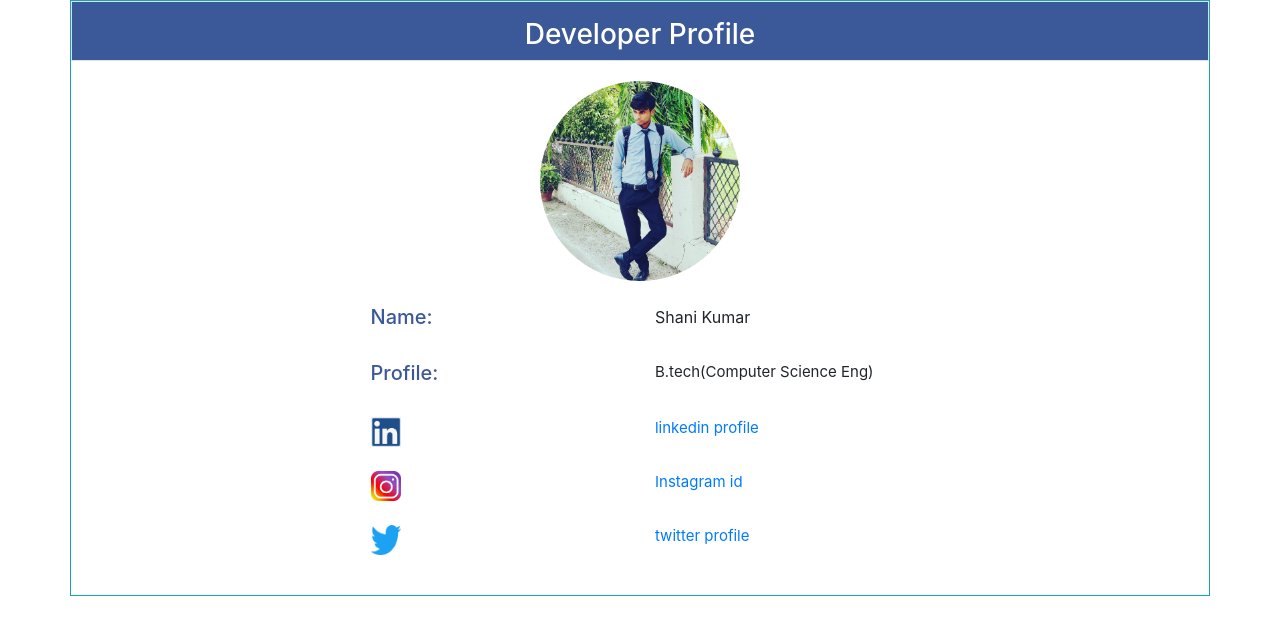
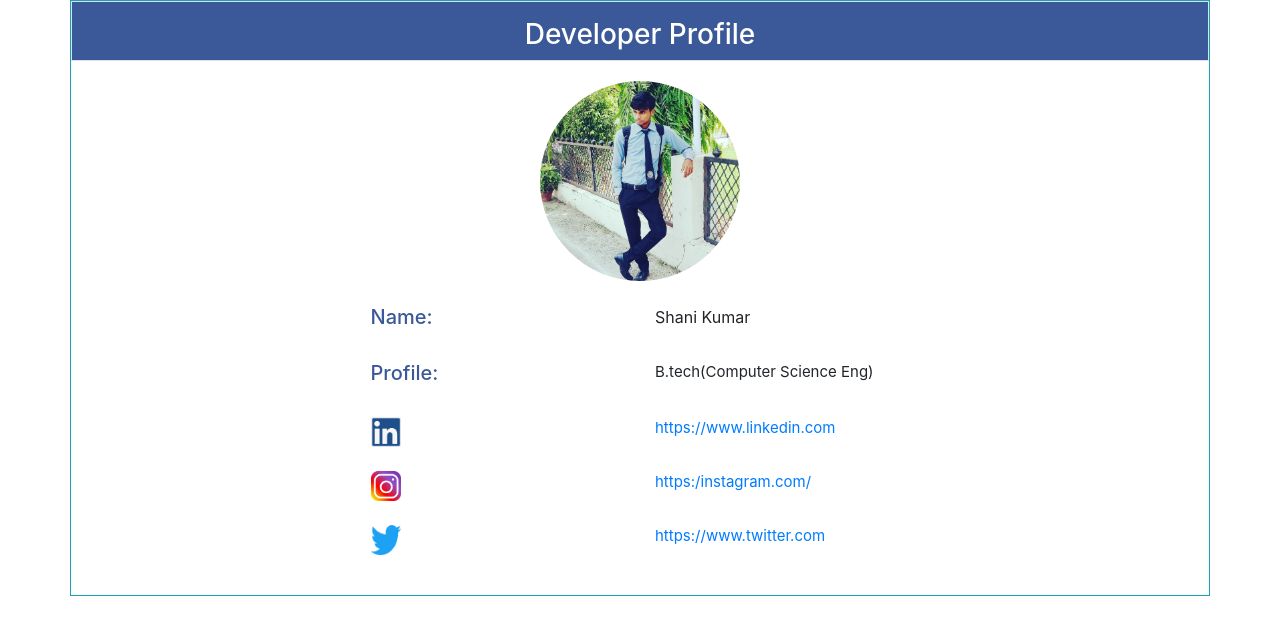
Before and after one commit to Shani0045/translator, a Flask app: template templates/index2.html in a window 1280 px wide. Shown: the top 635 px of the page. Run offline with Flask 2, Linux system fonts and the light colour scheme; the template is opened without the code that fills it, so the values that code supplies are empty; some libraries are stand-ins or nearby versions.

Commit message:
Update index2.html

```diff
--- a/templates/index2.html
+++ b/templates/index2.html
@@ -56,7 +56,7 @@
 				</div>
 
 				<div class="col-8 mt-4 col-md offset-md-1" style="font-size:15px;">
-					<a href="https://www.linkedin.com/in/shani-kumar-bharati-668025191">linkedin profile</a>
+					<a href="https://www.linkedin.com/in/shani-kumar-bharati-668025191">https://www.linkedin.com</a>
 				</div>
 			</div>
 
@@ -66,7 +66,7 @@
 				</div>
 
 				<div class="col-8 mt-4 col-md offset-md-1" style="font-size :15px;">
-					<a href="https://instagram.com/shanikumar02">Instagram id</a>
+					<a href="https://instagram.com/shanikumar02">https:/instagram.com/</a>
 				</div>
 			</div>
 
@@ -76,7 +76,7 @@
 				</div>
 
 				<div class="col-8 mt-4 col-md offset-md-1 mb-5" style="font-size:15px;">
-					<a href="https://www.twitter.com/@Shanikumar537">twitter profile</a>
+					<a href="https://www.twitter.com/@Shanikumar537">https://www.twitter.com</a>
 				</div>
 
 		</div>
```
